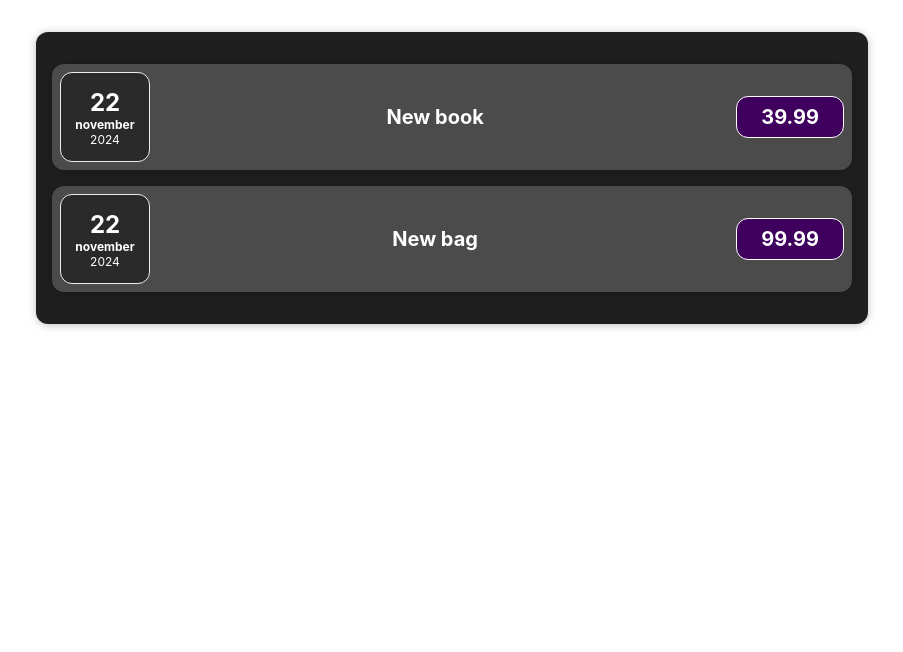
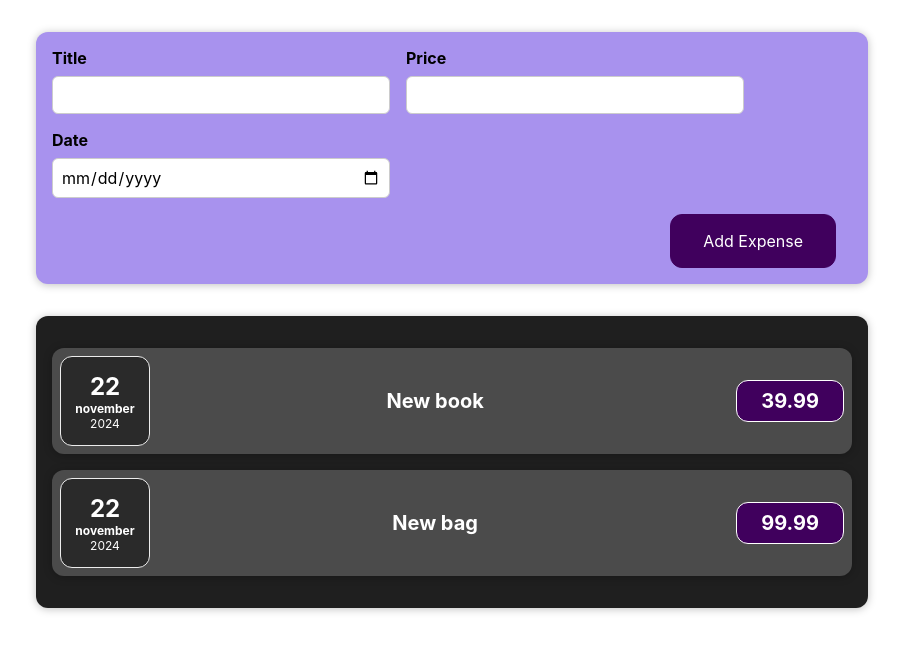
Before and after one commit to margitviigi/expenses, a React (Create React App) app: page / in a window 1280 px wide. Shown: the top 652 px of the page, without its empty margins (188-1091 px from the left). Built offline with nearby package versions, Linux system fonts and the light colour scheme.

Commit message:
salvestan

```diff
--- a/src/App.js
+++ b/src/App.js
@@ -1,5 +1,6 @@
 import './App.css';
 import Expenses from './components/expenses/Expenses';
+import NewExpense from './components/newexpense/NewExpense';
 
 const App = () =>{
   const expenses = [
@@ -16,6 +17,7 @@
 ]
   return (
     <div className="App">
+      <NewExpense></NewExpense>
       <Expenses expenses={expenses} />
     </div>
   );
--- a/src/components/expenses/ExpenseItem.js
+++ b/src/components/expenses/ExpenseItem.js
@@ -7,6 +7,7 @@
 const ExpenseItem = (props) =>{
 
 
+
     return (
     <Card className="expense-item">
         <ExpenseDate date={props.data.date}/>
@@ -14,6 +15,7 @@
             <h2>{props.data.title}</h2>
             <div className='expense-item__price'>{props.data.price}</div>
         </div>
+
     </Card>
     )
 }
--- /dev/null
+++ b/src/components/newexpense/ExpenseForm.css
@@ -0,0 +1,26 @@
+.new-expense__controls {
+    display: flex;
+    flex-wrap: wrap;
+    gap: 1rem;
+    margin-bottom: 1rem;
+    text-align: left;
+}
+
+.new-expense__control label {
+    font-weight: bold;
+    margin-bottom: 0.5rem;
+    display: block;
+}
+
+.new-expense__control input {
+    font: inherit;
+    padding: 0.5rem;
+    border-radius: 6px;
+    border: 1px solid #ccc;
+    width: 20rem;
+    max-width: 100%;
+}
+
+.new-expense__actions {
+    text-align: right;
+}
--- /dev/null
+++ b/src/components/newexpense/ExpenseForm.js
@@ -0,0 +1,43 @@
+import { useState } from 'react'
+import './ExpenseForm.css'
+
+const ExpenseForm = () => {
+    const [enteredTitle, setEnteredTitle] = useState('')
+    const [enteredPrice, setEnteredPrice] = useState('')
+    const [enteredDate, setEnteredDate] = useState('')
+
+    const titleChangeHandler = (event) => {
+        setEnteredTitle(event.target.value)}
+    const priceChangeHandler = (event) => {
+        setEnteredPrice(event.target.value)}
+    const dateChangeHandler = (event) => {
+        setEnteredDate(event.target.value)}
+
+    console.log(enteredTitle)
+    console.log(enteredPrice)
+    console.log(enteredDate)
+    return(
+        <form>
+            <div className="new-expense__controls">
+                <div className="new-expense__control">
+                    <label>Title</label>
+                    <input type="text" onChange={titleChangeHandler} />
+                </div>
+                <div className="new-expense__control">
+                    <label>Price</label>
+                    <input type="number" min="0.01" step="0.01" onChange={priceChangeHandler}/>
+                </div>
+                <div className="new-expense__control">
+                    <label>Date</label>
+                    <input type="date" min="2025-01-09" max="2026-01-31" onChange={dateChangeHandler}/>
+                </div>
+
+            </div>
+            <div className="new-expense__actions">
+                <button type="submit">Add Expense</button>
+            </div>
+        </form>
+    )
+}
+
+export default ExpenseForm
--- /dev/null
+++ b/src/components/newexpense/NewExpense.css
@@ -0,0 +1,38 @@
+.new-expense {
+    background-color: #a892ee;
+    padding: 1rem;
+    margin: 2rem auto;
+    width: 50rem;
+    max-width: 95%;
+    border-radius: 12px;
+    text-align: center;
+    box-shadow: 0 1px 8px rgba(0, 0, 0, 0.25);
+}
+
+.new-expense button {
+    font: inherit;
+    cursor: pointer;
+    padding: 1rem 2rem;
+    border: 1px solid #40005d;
+    background-color: #40005d;
+    color: white;
+    border-radius: 12px;
+    margin-right: 1rem;
+}
+
+.new-expense button:hover,
+.new-expense button:active {
+    background-color: #510674;
+    border-color: #510674;
+}
+
+.new-expense button.alternative {
+    color: #220131;
+    border-color: transparent;
+    background-color: transparent;
+}
+
+.new-expense button.alternative:hover,
+.new-expense button.alternative:active {
+    background-color: #ddb3f8;
+}
--- /dev/null
+++ b/src/components/newexpense/NewExpense.js
@@ -0,0 +1,13 @@
+import ExpenseForm from "./ExpenseForm"
+import "./NewExpense.css"
+
+
+
+const NewExpense = (props) => {
+    return(
+        <div className="new-expense">
+            <ExpenseForm/>
+        </div>
+    )
+}
+export default NewExpense
```
